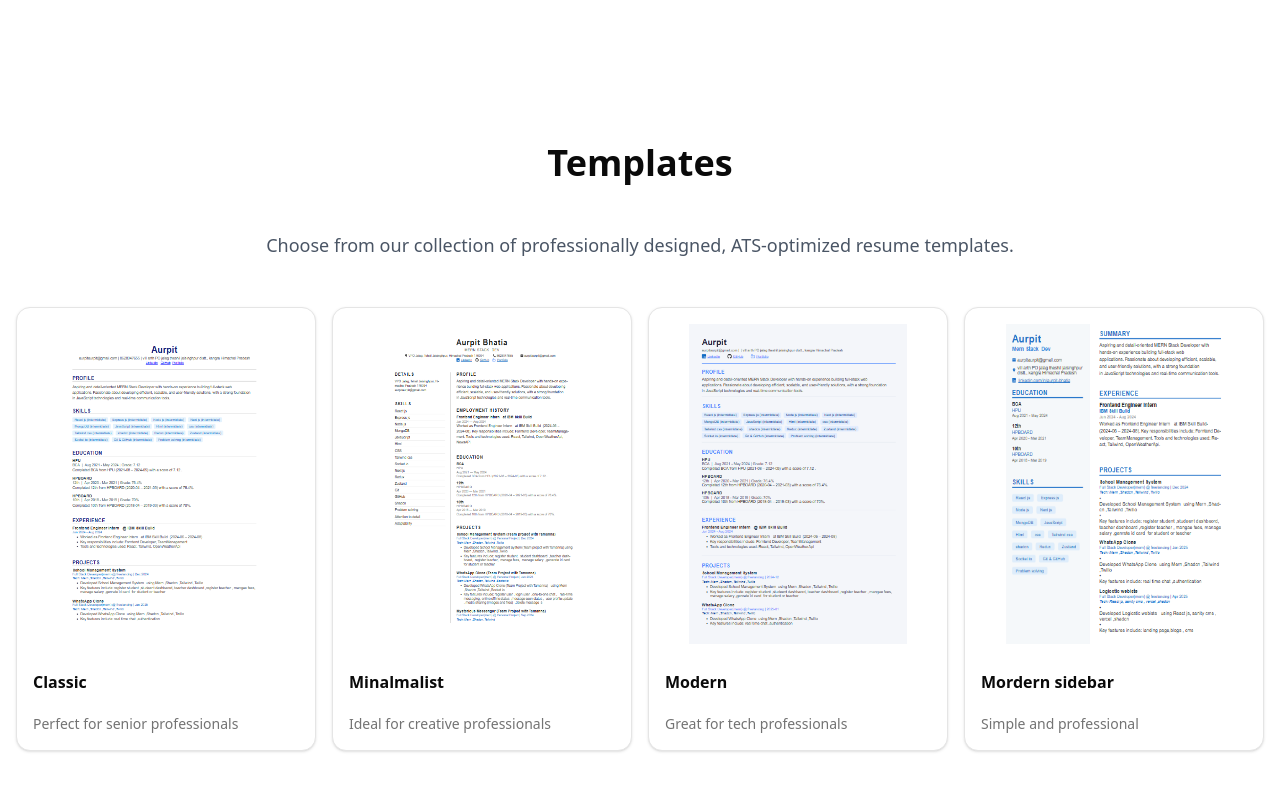
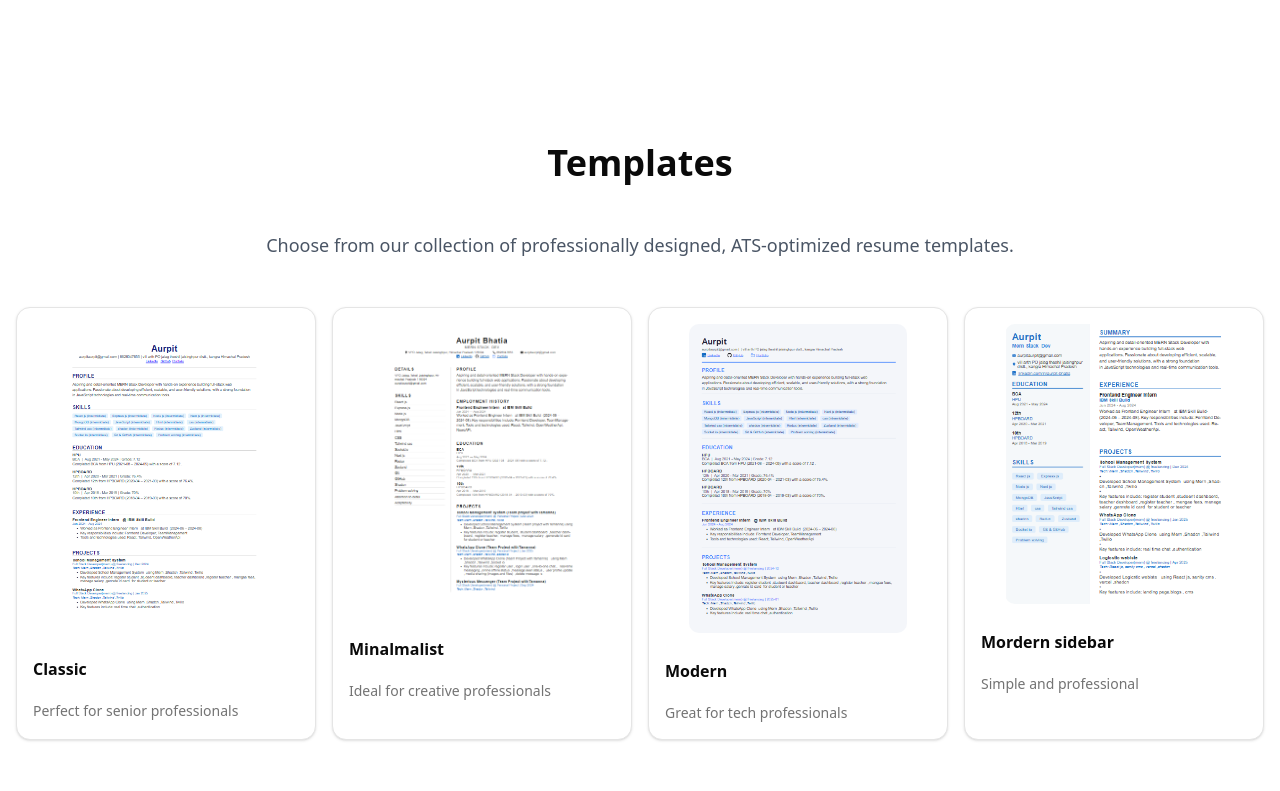
Before and after one commit to arpitbhatia23/nextcv, a Next.js app: page / in a window 1280 px wide. Shown: the part 1937-2728 px from the top of the page. Built offline with nearby package versions, Linux system fonts and the light colour scheme; no server answers; the database is empty.

Commit message:
fix draft logic

```diff
--- a/src/app/api/resume/savedraft/route.js
+++ b/src/app/api/resume/savedraft/route.js
@@ -5,6 +5,7 @@ import { getServerSession } from "next-auth";
 import { NextResponse } from "next/server";
 import authOptions from "../../auth/options";
 import User from "@/models/user.model";
+import { apiResponse } from "@/utils/apiResponse";
 const handler = async (req) => {
   const data = await req.json();
 
@@ -24,13 +25,12 @@ const handler = async (req) => {
     projects,
     ResumeType,
   } = data;
-
   if (
     [name, email, phone, address, jobRole, summary].some(
       (fileds) => fileds.trim() == ""
     )
   ) {
-    throw new apiError(401, "all field are required");
+    throw new apiError(400, "all field are required");
   }
 
   const session = await getServerSession(authOptions);
@@ -56,7 +56,7 @@ const handler = async (req) => {
     education,
     projects,
   });
-  if (draft) {
+  if (!draft) {
     throw new apiError(500, "something went wrong while creating");
   }
   const user = await User.findByIdAndUpdate(userId, {
@@ -69,8 +69,7 @@ const handler = async (req) => {
     throw new apiError(404, "user not found");
   }
 
-  console.log(draft);
-  return NextResponse(201, "draft gen sucessfully");
+  return NextResponse.json(new apiResponse(201, "draft gen sucessfully"));
 };
 
 export const POST = asyncHandler(handler);
--- a/src/components/resumesteps/FinalStep.jsx
+++ b/src/components/resumesteps/FinalStep.jsx
@@ -36,12 +36,14 @@ const FinalStep = ({ formData, isdraft = false }) => {
   const [discount, setDiscount] = useState(null);
   const [appliedCoupon, setAppliedCoupon] = useState(null); // Track applied coupon
 
-  const handleSaveDraft = () => {
-    const res = axios.post("/api/resume/savedraft", {
-      resumeType: selectedTemplate,
+  const handleSaveDraft = async () => {
+    const res = await axios.post("/api/resume/savedraft", {
+      ResumeType: selectedTemplate,
       ...formData,
     });
-    console.log(res);
+
+    console.log("result", res);
+
     if (res.data.success) {
       toast("saved draft sucessfully");
     } else {
--- a/src/components/templateslanding/Templates.jsx
+++ b/src/components/templateslanding/Templates.jsx
@@ -22,8 +22,11 @@ const Templates = () => {
       title: "Modern",
       description: "Great for tech professionals",
     },
-    { img: "/ModernSideBar.png", title: "Mordern sidebar", description: "Simple and professional" },
-
+    {
+      img: "/ModernSideBar.png",
+      title: "Mordern sidebar",
+      description: "Simple and professional",
+    },
   ];
 
   const templates_includ = [
@@ -59,7 +62,13 @@ const Templates = () => {
             {cards.map(({ img, title, description }, index) => (
               <Card key={index} className="p-4">
                 <CardHeader>
-                  {<Image src={img} height={500} width={500} className="w-72 h-80" alt="resume images"/> }
+                  <Image
+                    src={img}
+                    width={288} // w-72 = 288px
+                    height={320} // h-80 = 320px
+                    className="rounded-lg"
+                    alt="resume images"
+                  />{" "}
                 </CardHeader>
                 <CardTitle className="font-bold">{title}</CardTitle>
                 <CardDescription>{description}</CardDescription>
```
Also changed, not shown: src/app/robots.txt (added), 1 other file (tests, documents, lock files or other folders).
